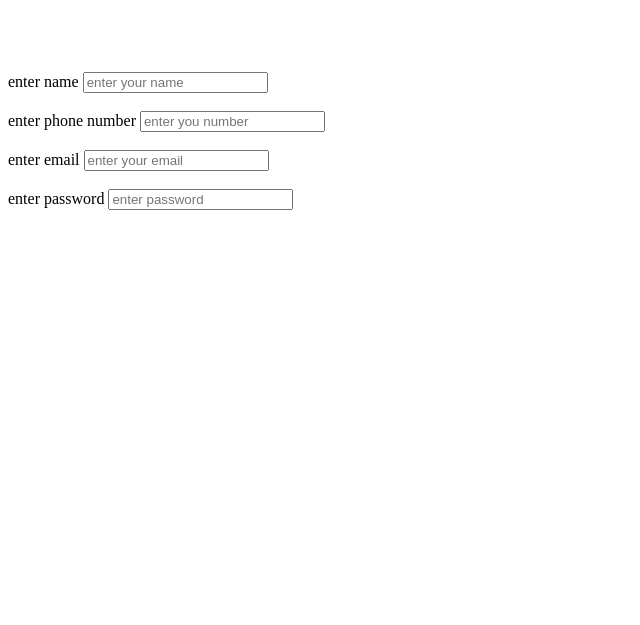
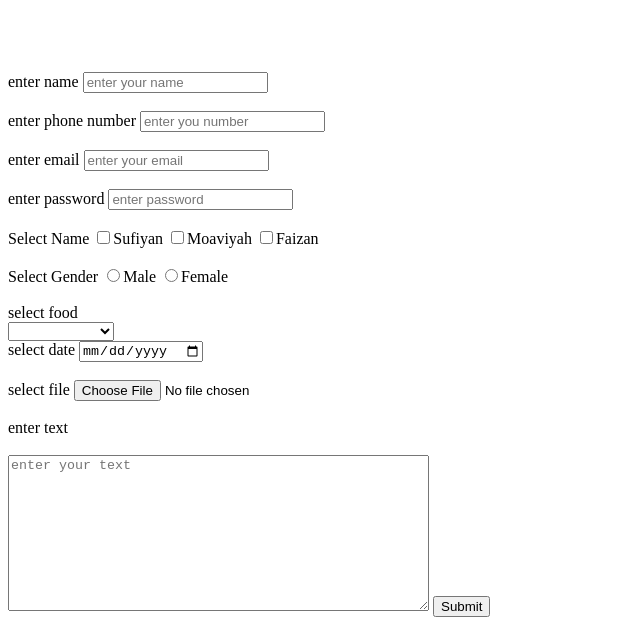
Before and after one commit to Sufiyan-8/Myfirstproject, a plain HTML site: page index.html in a window 1280 px wide. Shown: the part 1123-1748 px from the top of the page, without its empty margins (0-640 px from the left). Before the commit the page ends 1359 px from the top, so only its background shows below. Drawn offline with Linux system fonts and the light colour scheme.

Commit message:
my first project

```diff
--- a/index.html
+++ b/index.html
@@ -78,5 +78,36 @@
 <input type="text" name="email" placeholder="enter your email"></input><br><br>
 <label>enter password</label>
 <input type="password" name="password" placeholder="enter password"></input><br><br>
+
+<label>Select Name</label>
+<input type="checkbox" name="Sufiyan" value="Sufiyan">Sufiyan</input>
+<input type="checkbox" name="Moaviyah" value="Moaviyah">Moaviyah</input>
+<input type="checkbox" name="Faizan" value="Faizan">Faizan</input><br><br>
+
+<label>Select Gender</label>
+<input type="radio" name="gender" value="Male">Male</input>
+<input type="radio" name="gender" value="Female">Female</input>
+<br><br>
+<label>select food</label>
+<section>
+    <select>
+        <option value="selected"></option>
+        <option value="butter chicken">butter chicken</option>
+        <option value="mutton kadhai">mutton kadhai</option>
+        <option value="crispy chicken">crispy chicken</option>
+        <option value="fried rice">fried rice</option>
+    </select>
+</section>
+<label>select date</label>
+<input type="date" name="" id=""></input>
+<br><br>
+<label>select file</label>
+<input type="file" name="" id=""></input>
+<br><br>
+<label>enter text</label>
+<br><br>
+<textarea type="text" placeholder="enter your text" name="" id="" cols="50" rows="10"></textarea>
+<input type="submit"></input>
+
 </body>
 </html>
```
Also changed, not shown: forms.html (+2 -1 lines).
